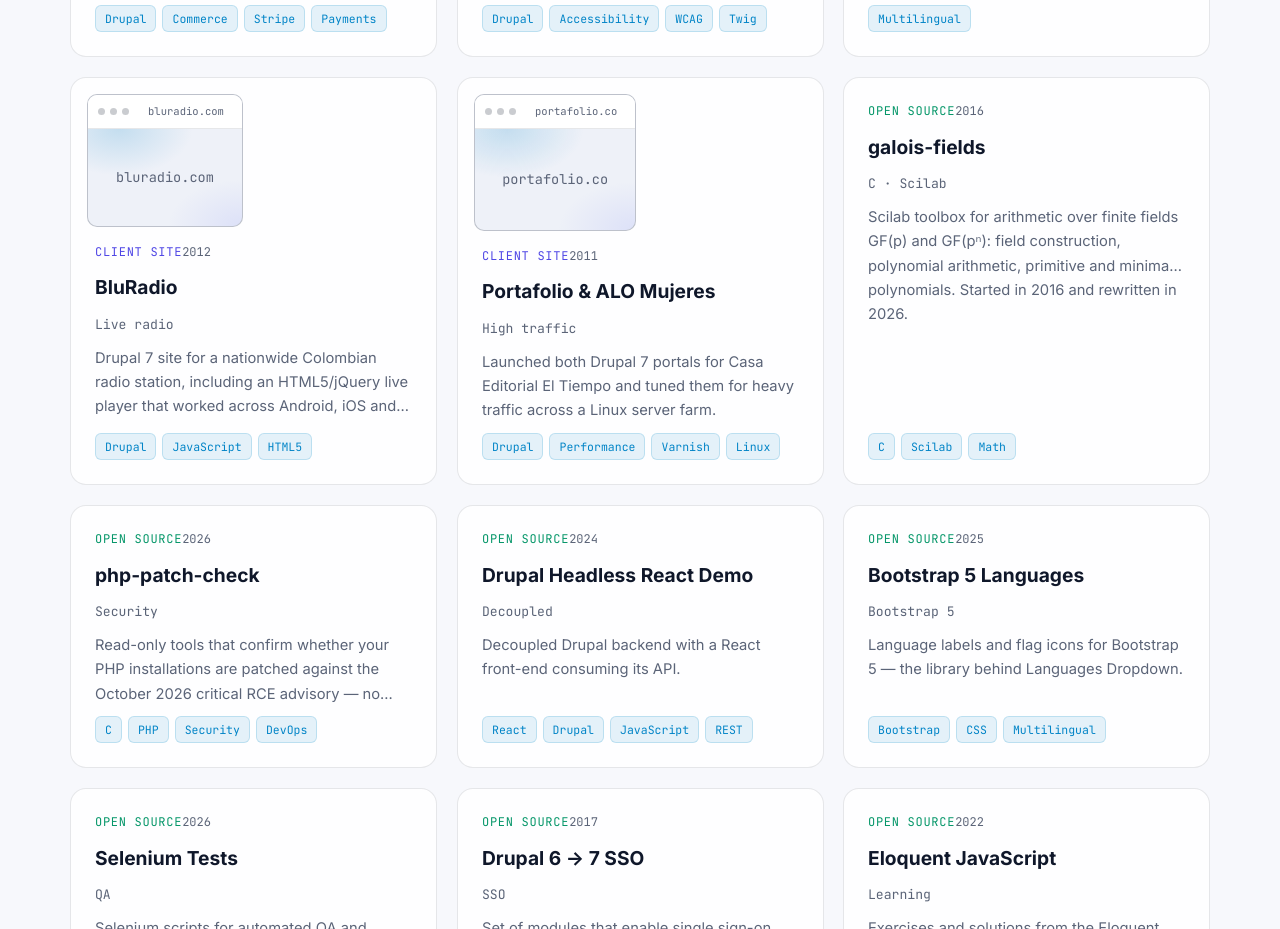
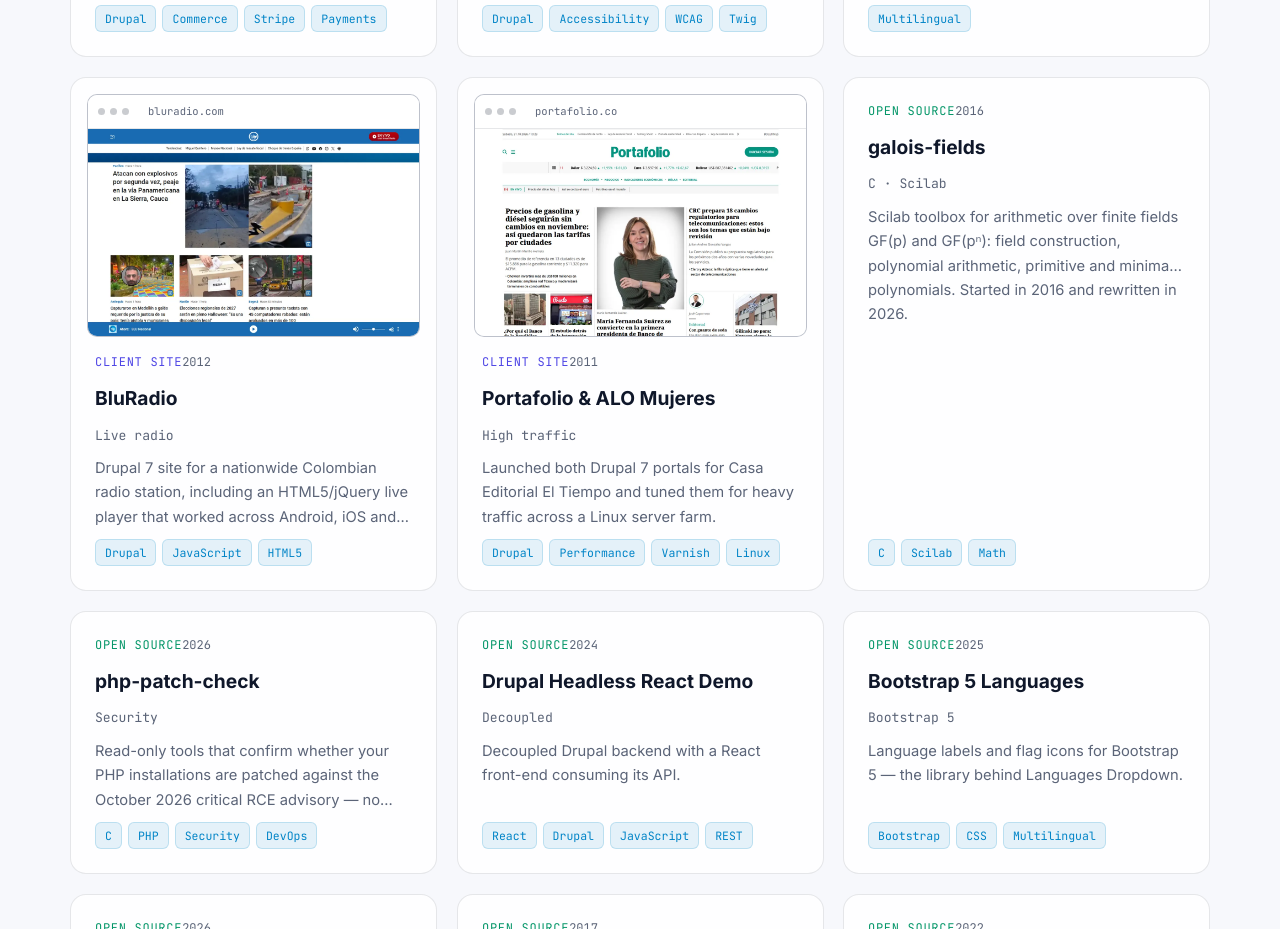
Before and after one commit to danrod96-new/danrod-portfolio-page, a React (Vite) app: page / in a window 1280 px wide. Shown: the part 6580-7509 px from the top of the page. Built offline with nearby package versions, Linux system fonts and the light colour scheme.

Commit message:
Added Portafolio and Bluradio screenshots

```diff
--- a/src/data.js
+++ b/src/data.js
@@ -541,6 +541,7 @@ export const projects = [
     },
     tags: ['Drupal', 'JavaScript', 'HTML5'],
     url: 'https://www.bluradio.com/',
+    shot: 'bluradio',
   },
   {
     title: 'Portafolio & ALO Mujeres',
@@ -554,6 +555,7 @@ export const projects = [
     },
     tags: ['Drupal', 'Performance', 'Varnish', 'Linux'],
     url: 'https://portafolio.co',
+    shot: 'portafolio',
   },
 
   // ---- Open source / GitHub
```
Also changed, not shown: src/assets/sites/bluradio.webp (added), src/assets/sites/portafolio.webp (added).
